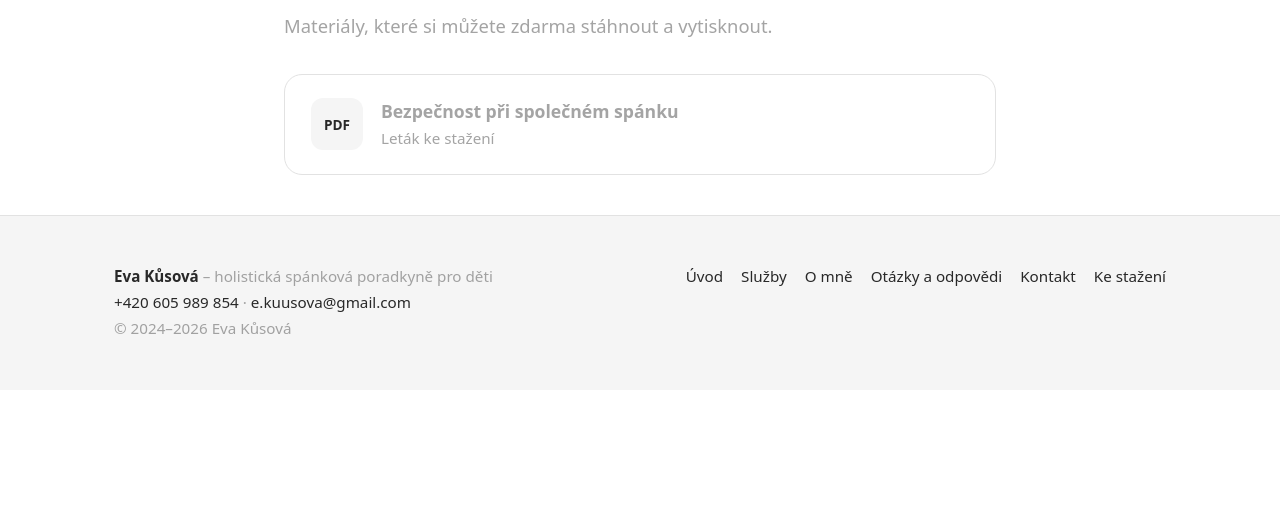
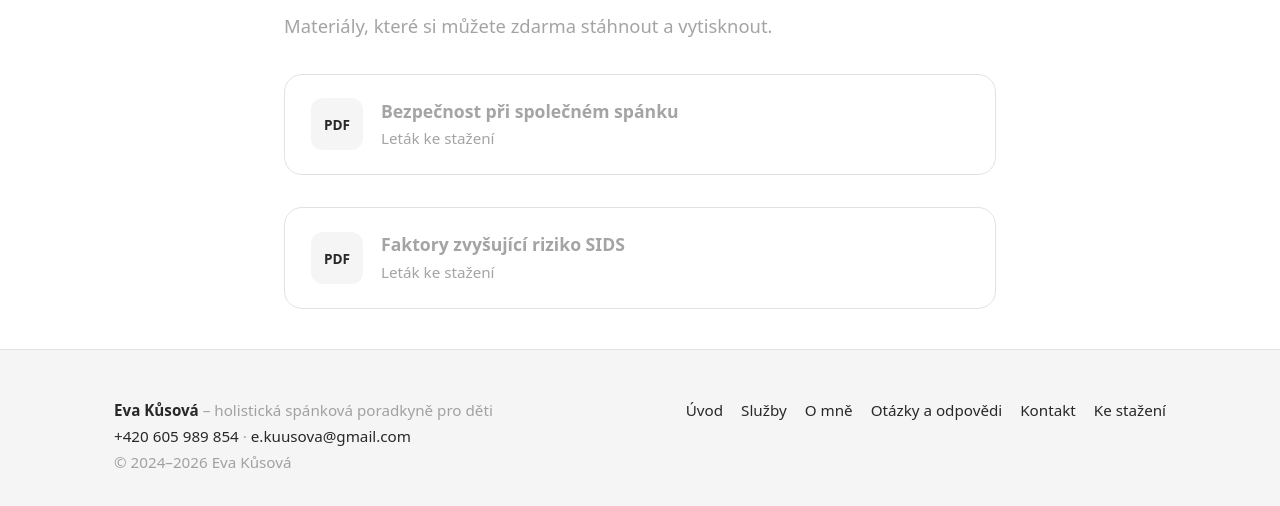
Before and after one commit to spankovaporadkyneeva/web, a plain HTML site: page ke-stazeni/index.html in a window 1280 px wide. Shown: the part 216-722 px from the top of the page. Drawn offline with Linux system fonts and the light colour scheme; a web font is replaced by a local one.

Commit message:
Update index.html

```diff
--- a/ke-stazeni/index.html
+++ b/ke-stazeni/index.html
@@ -41,6 +41,10 @@
       <span class="ico">PDF</span>
       <span><strong>Bezpečnost při společném spánku</strong><span>Leták ke stažení</span></span>
     </a>
+    <a class="download" href="../soubory/faktory-zvysujici-riziko-sids.pdf" target="_blank" rel="noopener" style="margin-top:32px">
+      <span class="ico">PDF</span>
+      <span><strong>Faktory zvyšující riziko SIDS</strong><span>Leták ke stažení</span></span>
+    </a>
   </div>
 </section>
 
```
